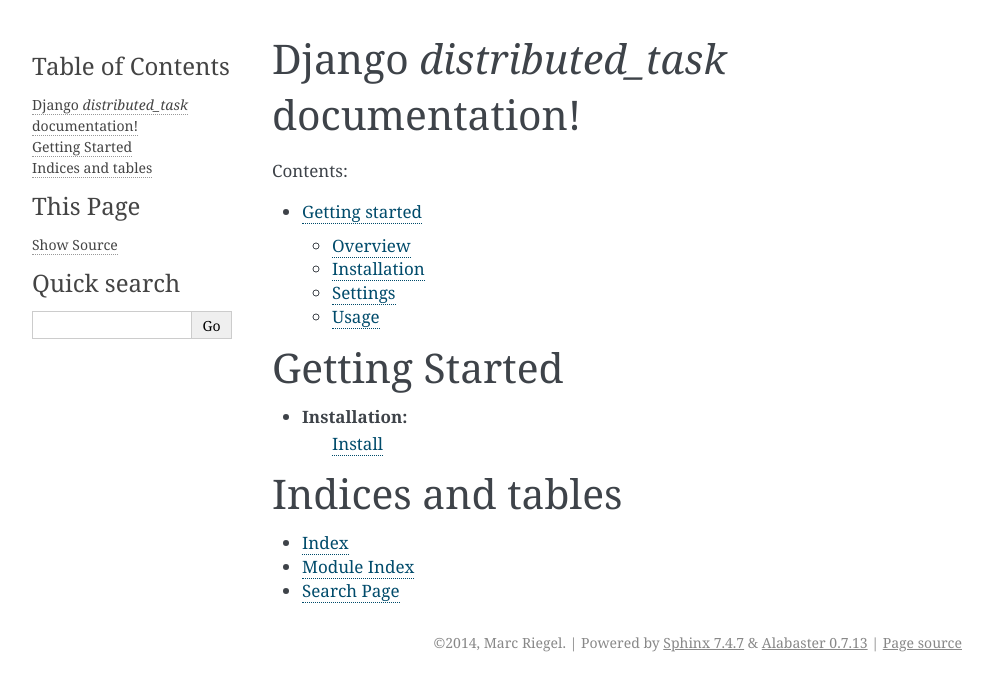
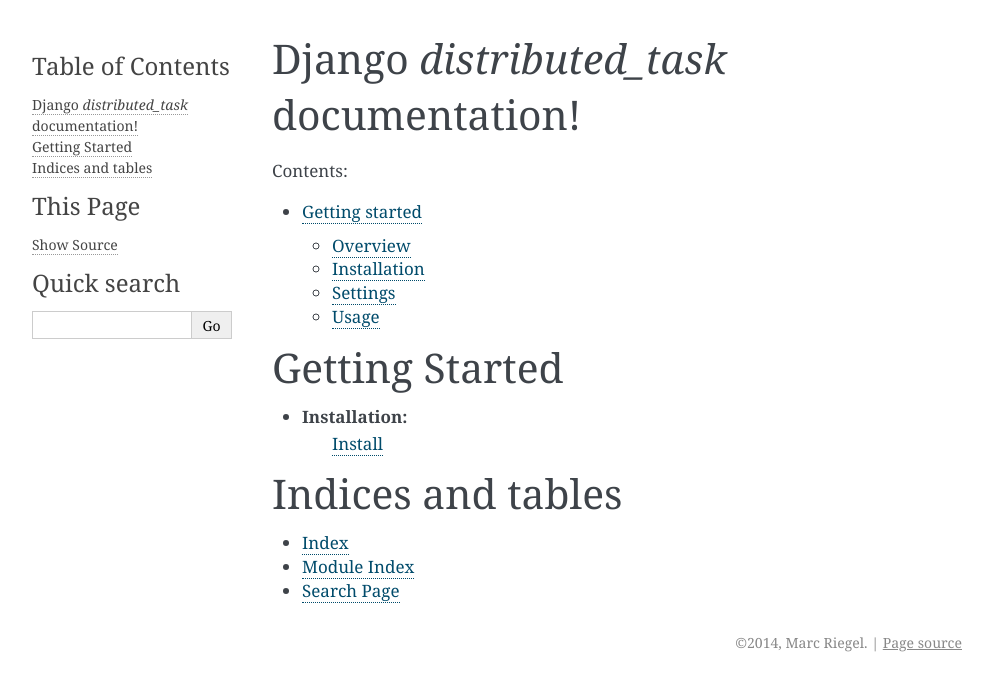
Before and after one commit to mrcrgl/django_distributed_task, a Sphinx documentation site: the page built from docs/index.rst, in a window 1280 px wide. Shown: the top 691 px of the page, without its empty margins (148-1141 px from the left). Built offline with Sphinx 7.4.7, drawn with Linux system fonts in a browser that asks for light colours.

Commit message:
Setup sphinx conf

```diff
--- a/docs/conf.py
+++ b/docs/conf.py
@@ -107,10 +107,14 @@
 html_theme_options = {
     'github_user': 'mrcrgl',
     'github_repo': 'django_distributed_task',
+    'analytics_id': 'UA-51277909-2',
+    'travis_button': True,
+    'show_powered_by': False,
 }
 
 # Add any paths that contain custom themes here, relative to this directory.
 #html_theme_path = []
+html_theme_path = [alabaster.get_path()]
 
 # The name for this set of Sphinx documents.  If None, it defaults to
 # "<project> v<release> documentation".
```
